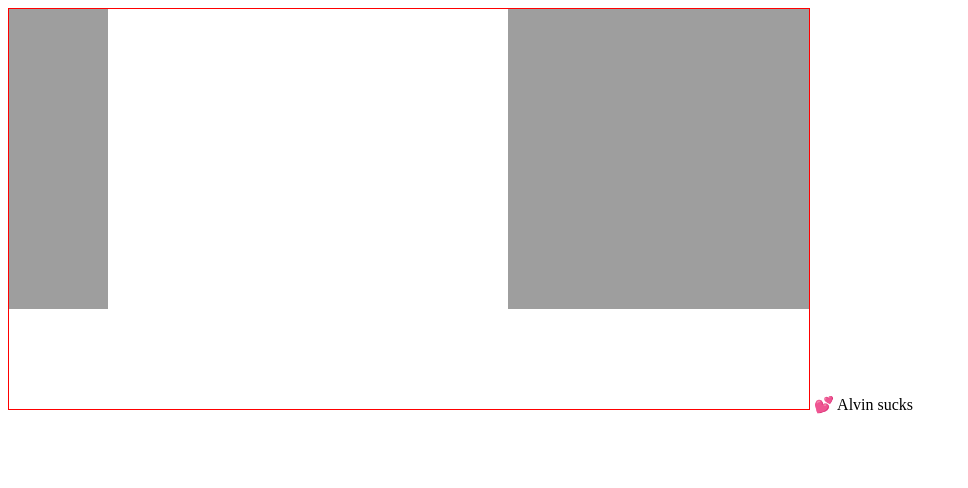
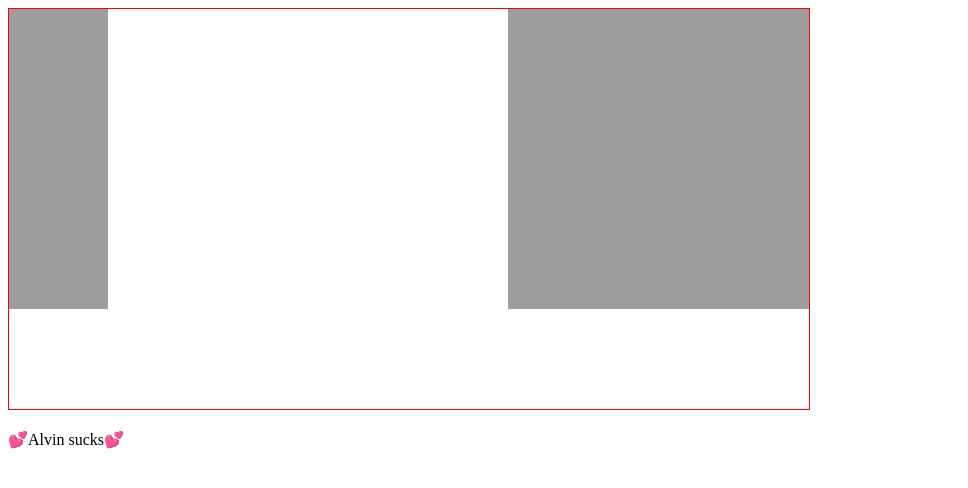
Before and after one commit to AndriwT/githubPagesDemo, a plain HTML site: page index.html in a window 1280 px wide. Shown: the whole page, without its empty margins (0-968 px from the left). Drawn offline with Linux system fonts and the light colour scheme.

Commit message:
Fixed text

```diff
--- a/index.html
+++ b/index.html
@@ -13,4 +13,4 @@
 </body>
 </html>
 
-💕 Alvin sucks
+<p>💕Alvin sucks💕</p>
```
